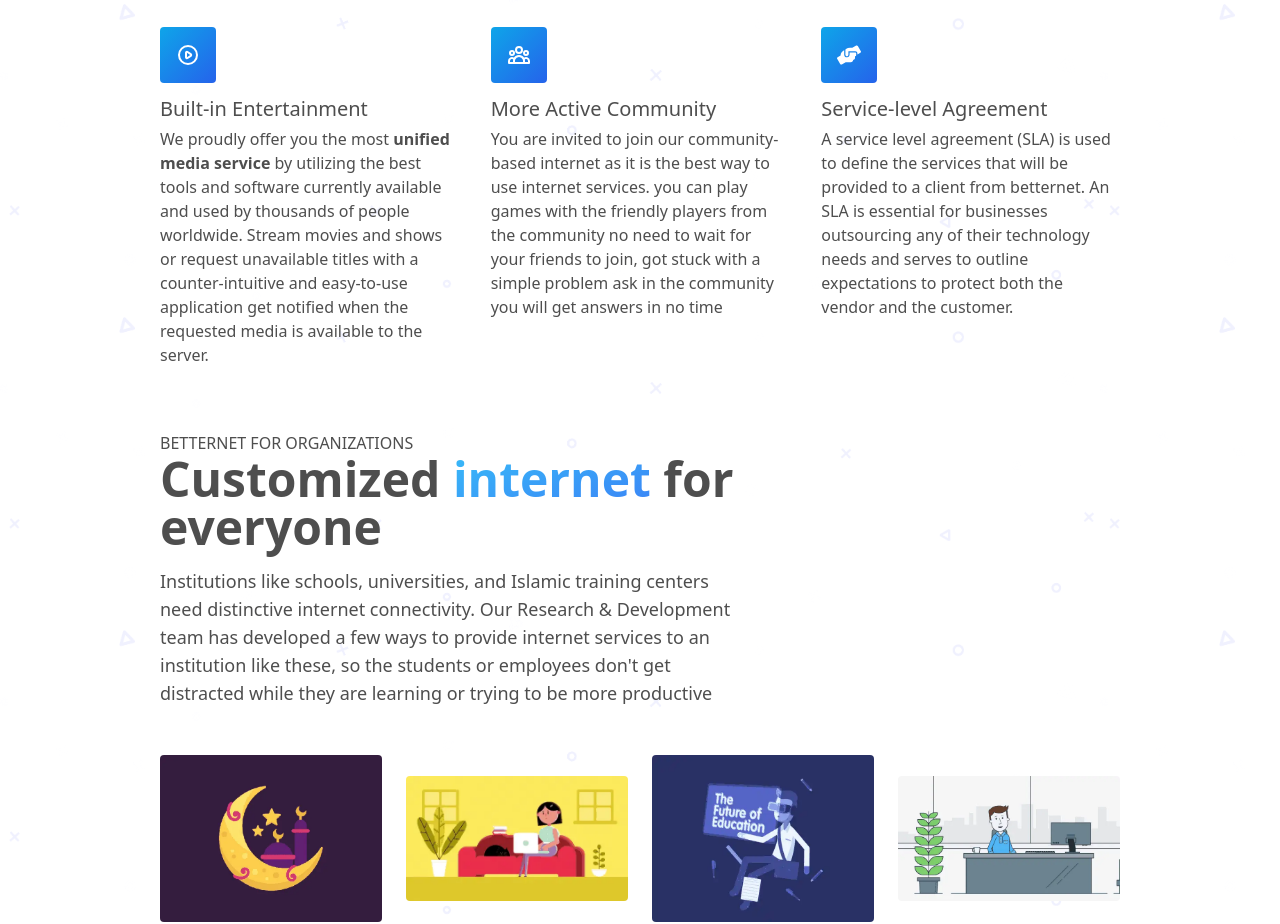
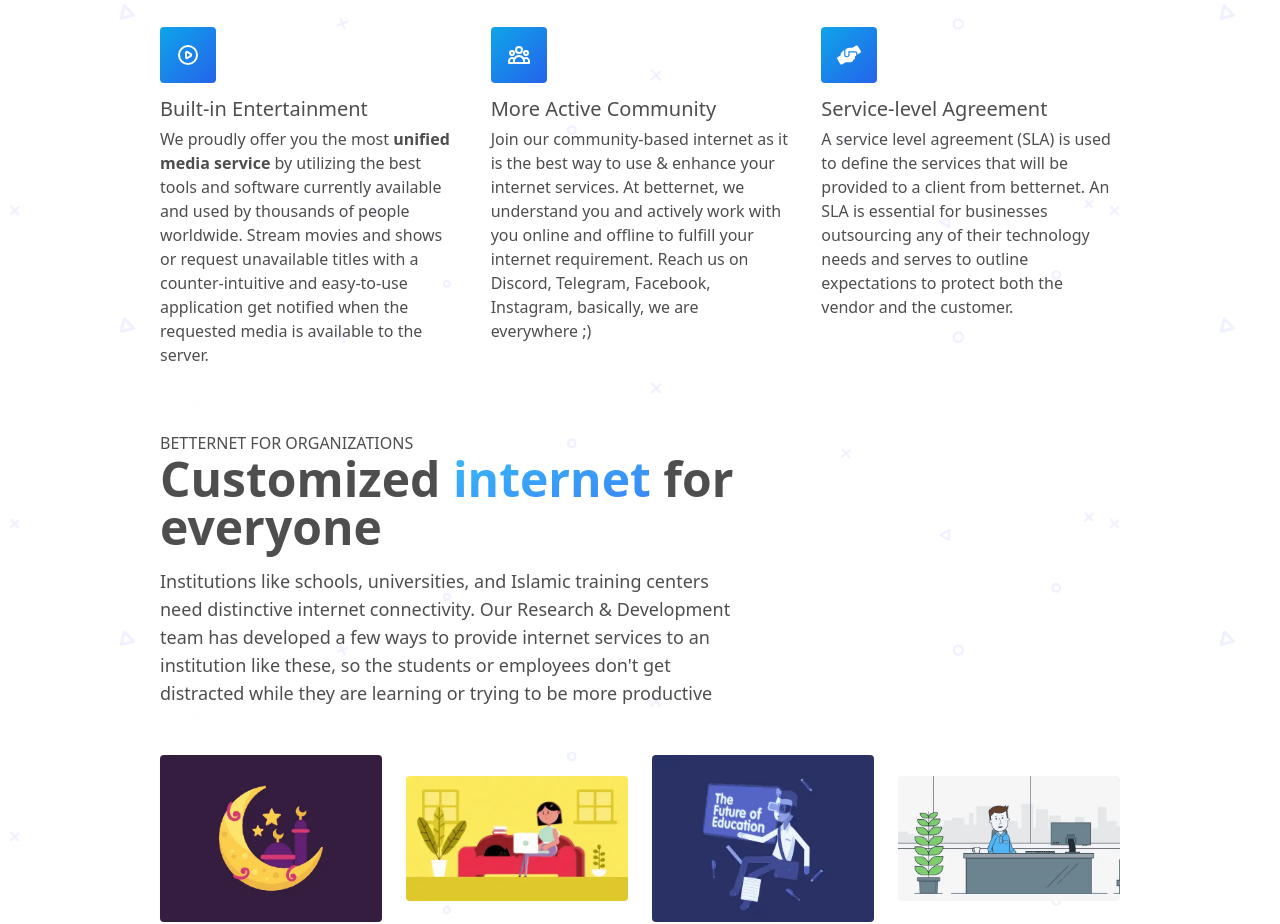
Before and after one commit to bobalok/brainfreeze, a Next.js app: page / in a window 1280 px wide. Shown: the part 4500-5424 px from the top of the page. Built offline with nearby package versions, Linux system fonts and the light colour scheme.

Commit message:
more active community

```diff
--- a/components/WhatMakesUsDifferent.js
+++ b/components/WhatMakesUsDifferent.js
@@ -193,11 +193,11 @@ export default function WhatMakesUsDifferent() {
                 </dt>
 
                 <dd className='mt-1 dark:text-white text-textGray'>
-                  You are invited to join our community-based internet as it is
-                  the best way to use internet services. you can play games with
-                  the friendly players from the community no need to wait for
-                  your friends to join, got stuck with a simple problem ask in
-                  the community you will get answers in no time
+                  Join our community-based internet as it is the best way to use
+                  & enhance your internet services. At betternet, we understand
+                  you and actively work with you online and offline to fulfill
+                  your internet requirement. Reach us on Discord, Telegram,
+                  Facebook, Instagram, basically, we are everywhere ;)
                 </dd>
               </div>
             </div>
```
